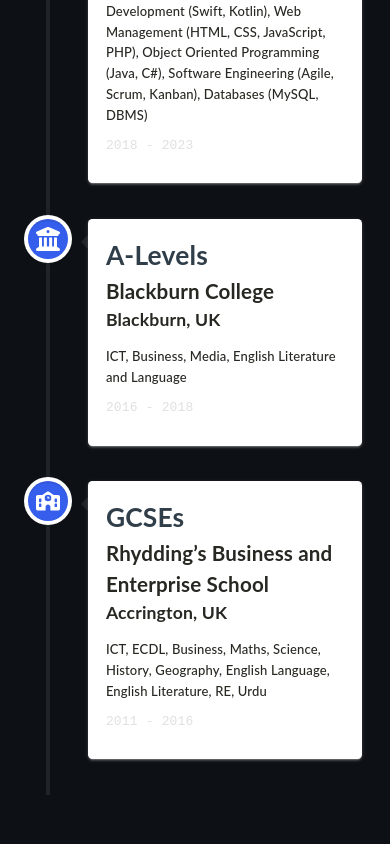
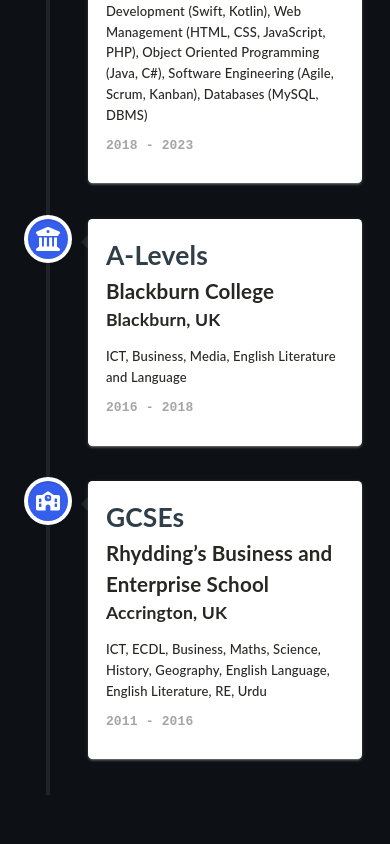
Before and after one commit to SaaniyaShafqat/portfolio, a React (Create React App) app: page / in a window 390 px wide. Shown: the part 1480-2324 px from the top of the page. Built offline with nearby package versions, Linux system fonts and the light colour scheme.

Commit message:
Fix readability issues with dates when in mobile view

```diff
--- a/src/index.scss
+++ b/src/index.scss
@@ -138,6 +138,7 @@
 
   .vertical-timeline--two-columns .vertical-timeline-element-content .vertical-timeline-element-date {
     color: gray;
+    font-weight: bold;
   }
 
   .vertical-timeline-element-content-arrow {
@@ -212,7 +213,8 @@
   }
 
   .vertical-timeline--two-columns .vertical-timeline-element-content .vertical-timeline-element-date {
-    color: lightgray;
+    color: gray;
+    font-weight: bold;
   }
 
   .vertical-timeline-element-content-arrow {
```
